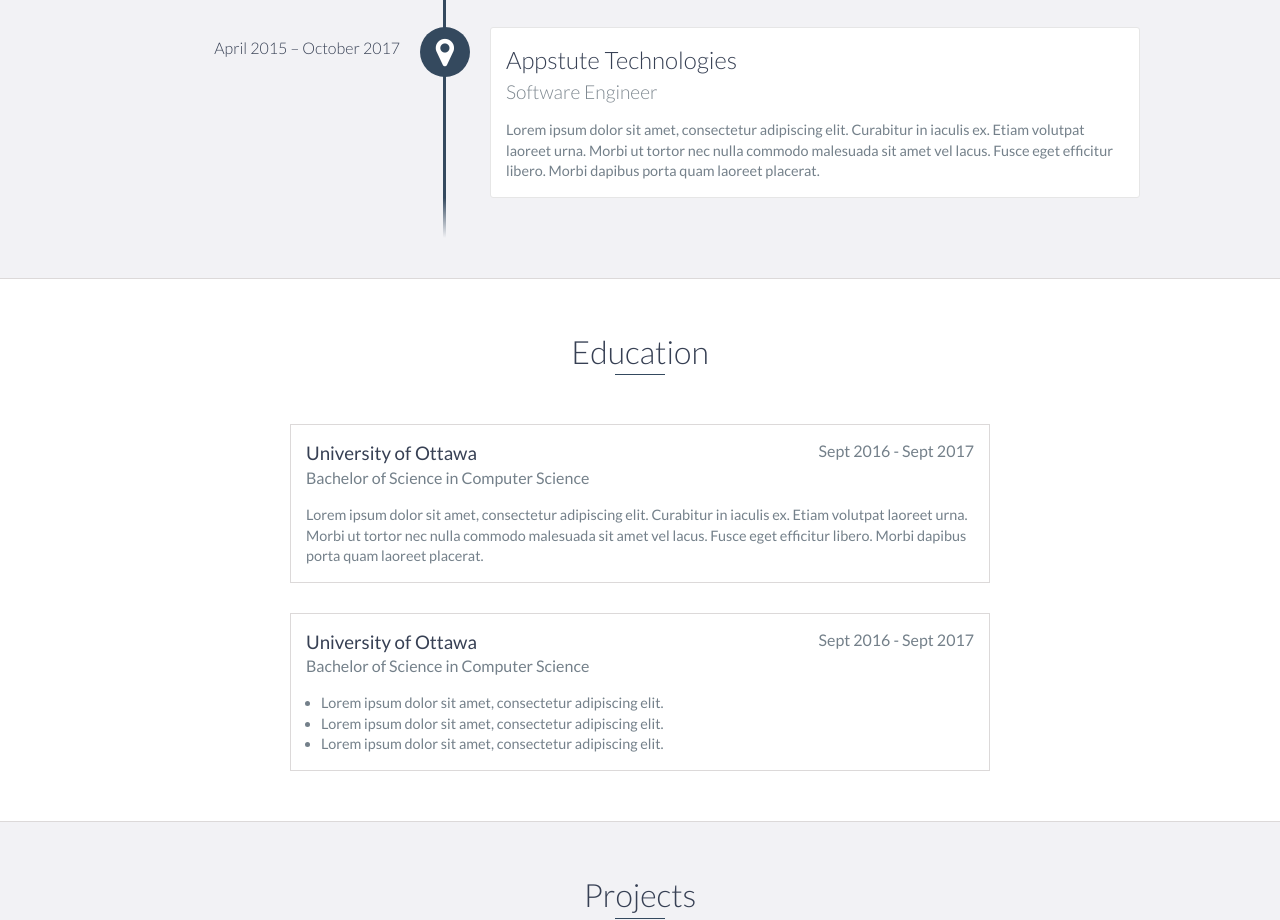
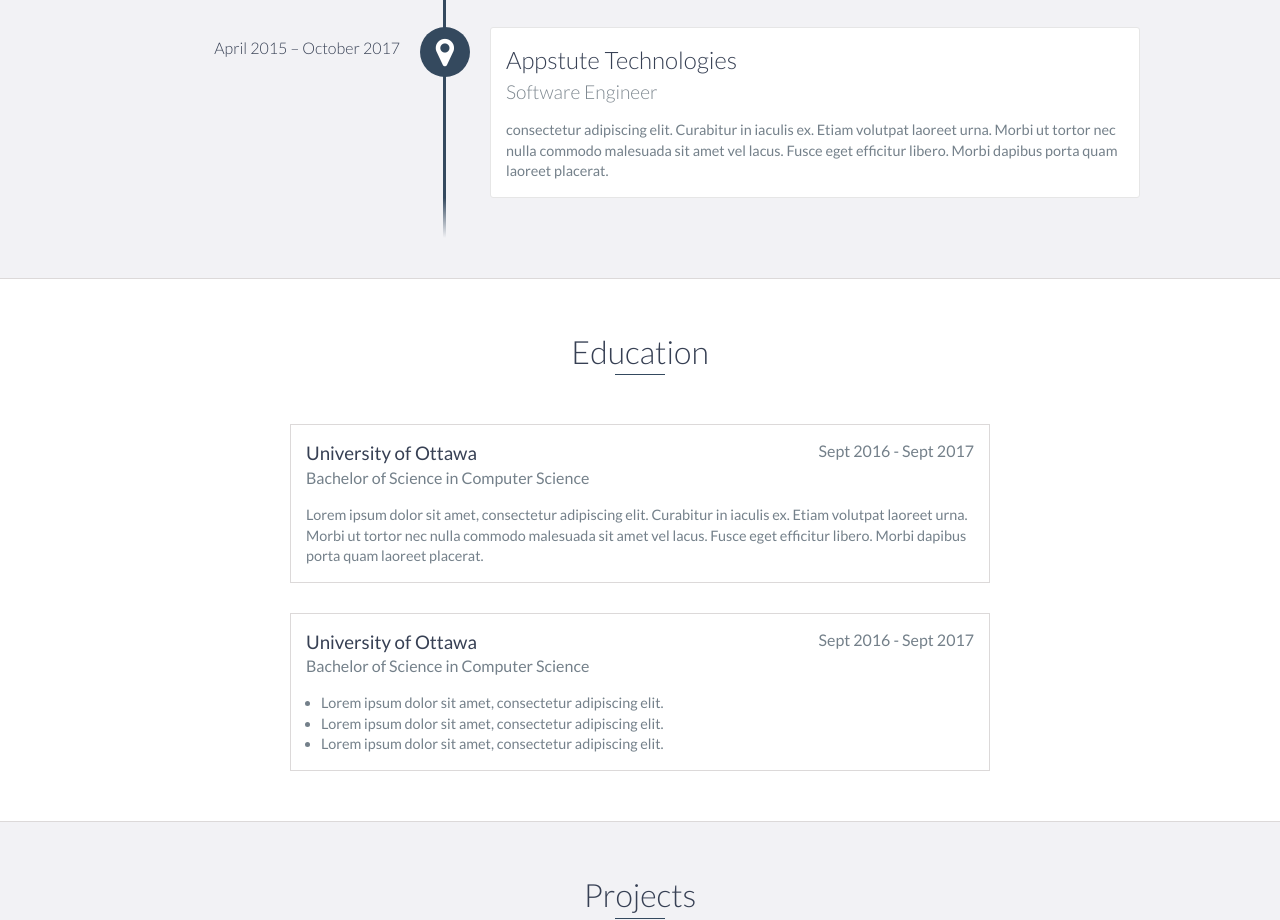
Before and after one commit to Pradeep-root/MyPortfolio, a website: page index.html in a window 1280 px wide. Shown: the part 1556-2476 px from the top of the page. Drawn offline with nearby package versions, Linux system fonts and the light colour scheme.

Commit message:
added experience

```diff
--- a/index.html
+++ b/index.html
@@ -105,7 +105,7 @@
                 <h3>Appstute Technologies</h3>
                 <h4>Software Engineer</h4>
                 <p>
-                    Lorem ipsum dolor sit amet, consectetur adipiscing elit. Curabitur in iaculis ex. Etiam volutpat laoreet urna. Morbi ut tortor nec nulla commodo malesuada sit amet vel lacus. Fusce eget efficitur libero. Morbi dapibus porta quam laoreet placerat.
+                     consectetur adipiscing elit. Curabitur in iaculis ex. Etiam volutpat laoreet urna. Morbi ut tortor nec nulla commodo malesuada sit amet vel lacus. Fusce eget efficitur libero. Morbi dapibus porta quam laoreet placerat.
                 </p>
             </div>
         </div>
```
